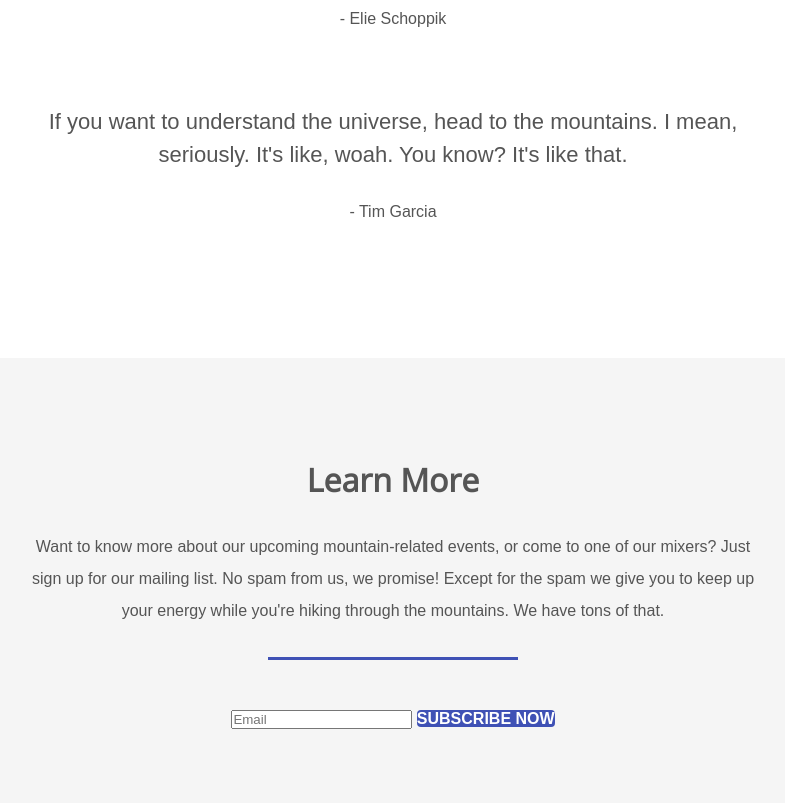
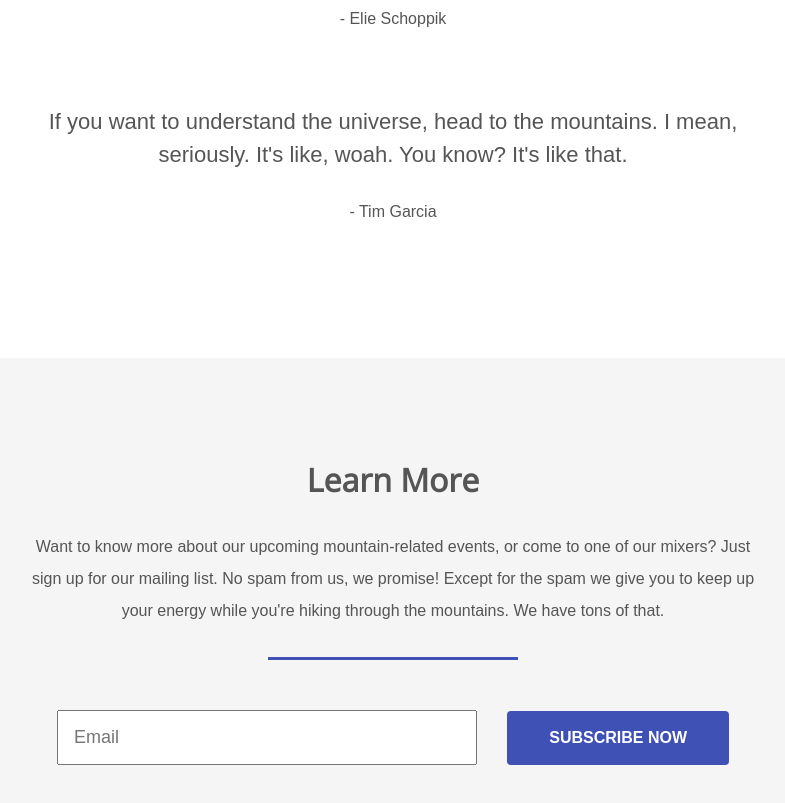
Before and after one commit to TechSnazzy/company-site, a plain HTML site: page index.html in a window 1280 px wide. Shown: the part 3701-4504 px from the top of the page, without its empty margins (247-1032 px from the left). Drawn offline with nearby package versions, Linux system fonts and the light colour scheme.

Commit message:
Created the Contact section

```diff
--- a/assets/css/styles.css
+++ b/assets/css/styles.css
@@ -199,3 +199,25 @@ header nav li {
   line-height: 1.5;
   margin: 40px 0 25px;
 }
+
+/* Contact Section */
+
+.contact form {
+  display: flex;
+  align-items: center;
+  justify-content: center;
+  flex-wrap: wrap;
+  width: 60%;
+}
+
+.contact form .btn {
+  padding: 18px 42px;
+}
+
+.contact form input {
+  padding: 15px;
+  margin-right: 30px;
+  font-size: 18px;
+  color: #555;
+  flex: 1;
+}
```
